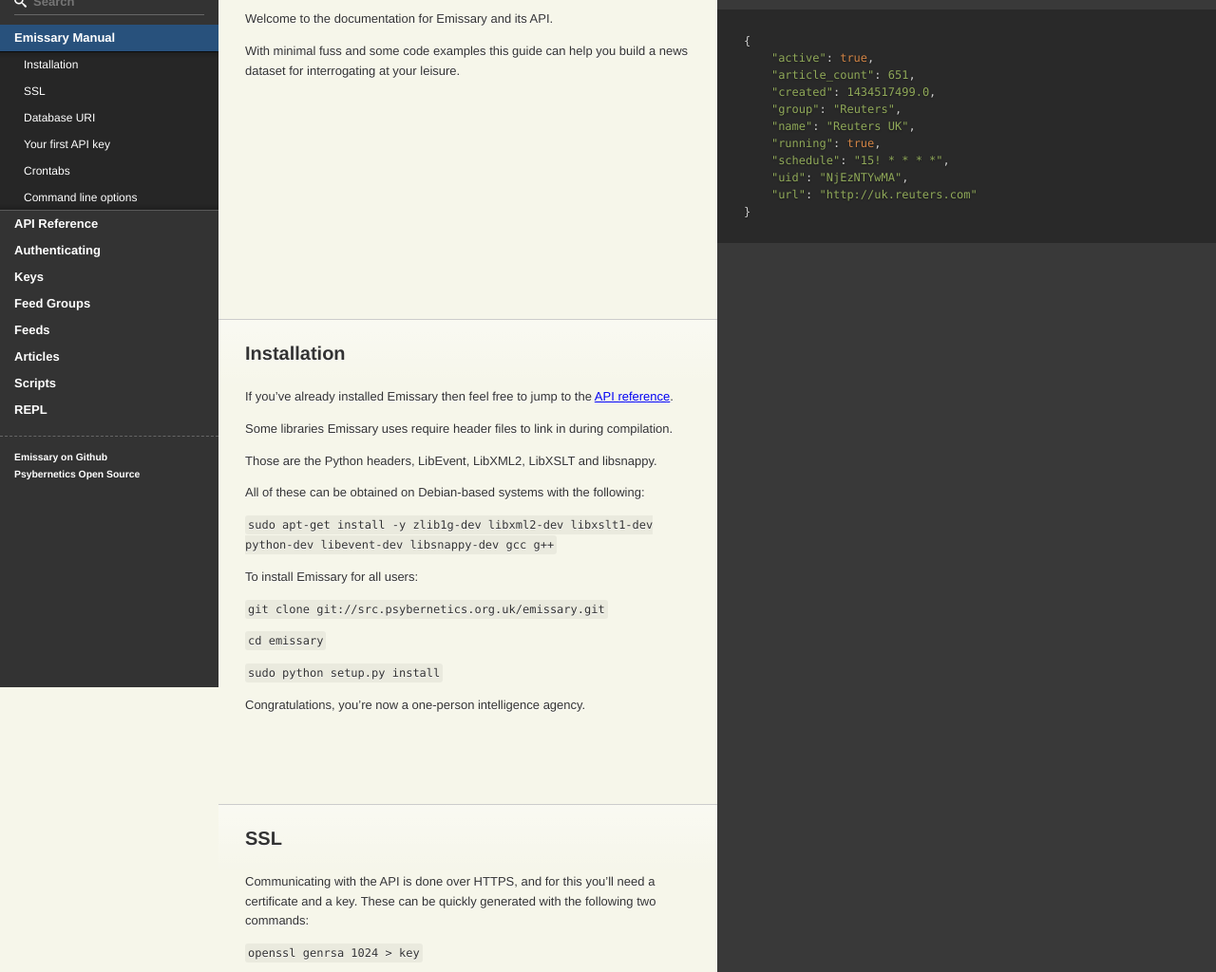
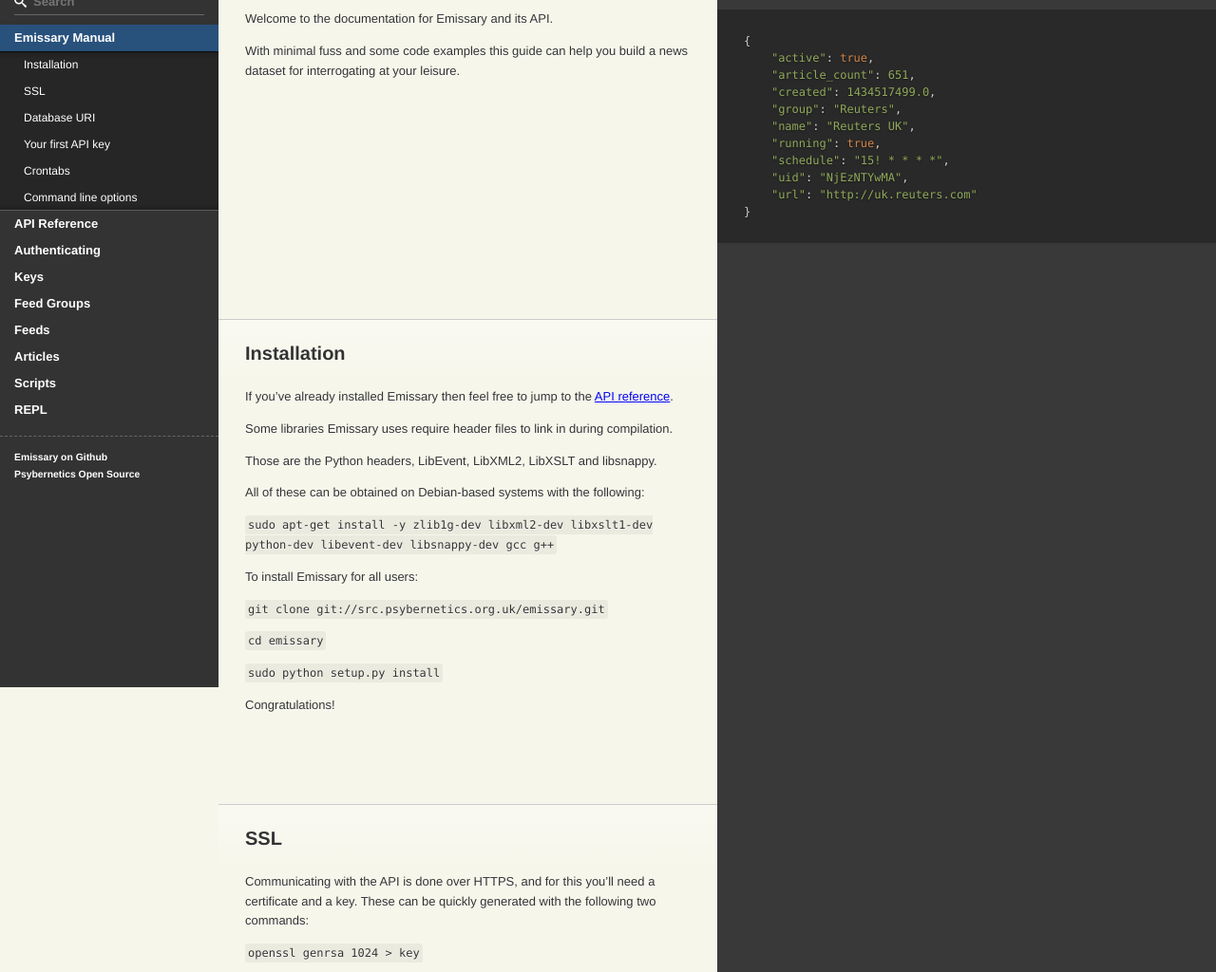
Before and after one commit to LukeB42/Emissary, a plain HTML site: page index.html in a window 1280 px wide. Shown: the part 76-1100 px from the top of the page at 95% size. Drawn offline with nearby package versions, Linux system fonts and the light colour scheme; files whose address does not match are found by name.

Commit message:
updated index

```diff
--- a/index.html
+++ b/index.html
@@ -84,7 +84,7 @@ for interrogating at your leisure.</p>
 
 <p><code>sudo python setup.py install</code></p>
 
-<p>Congratulations, you&rsquo;re now a one-person intelligence agency.</p>
+<p>Congratulations!</p>
 
 <h2 id="ssl">SSL</h2>
 
```
